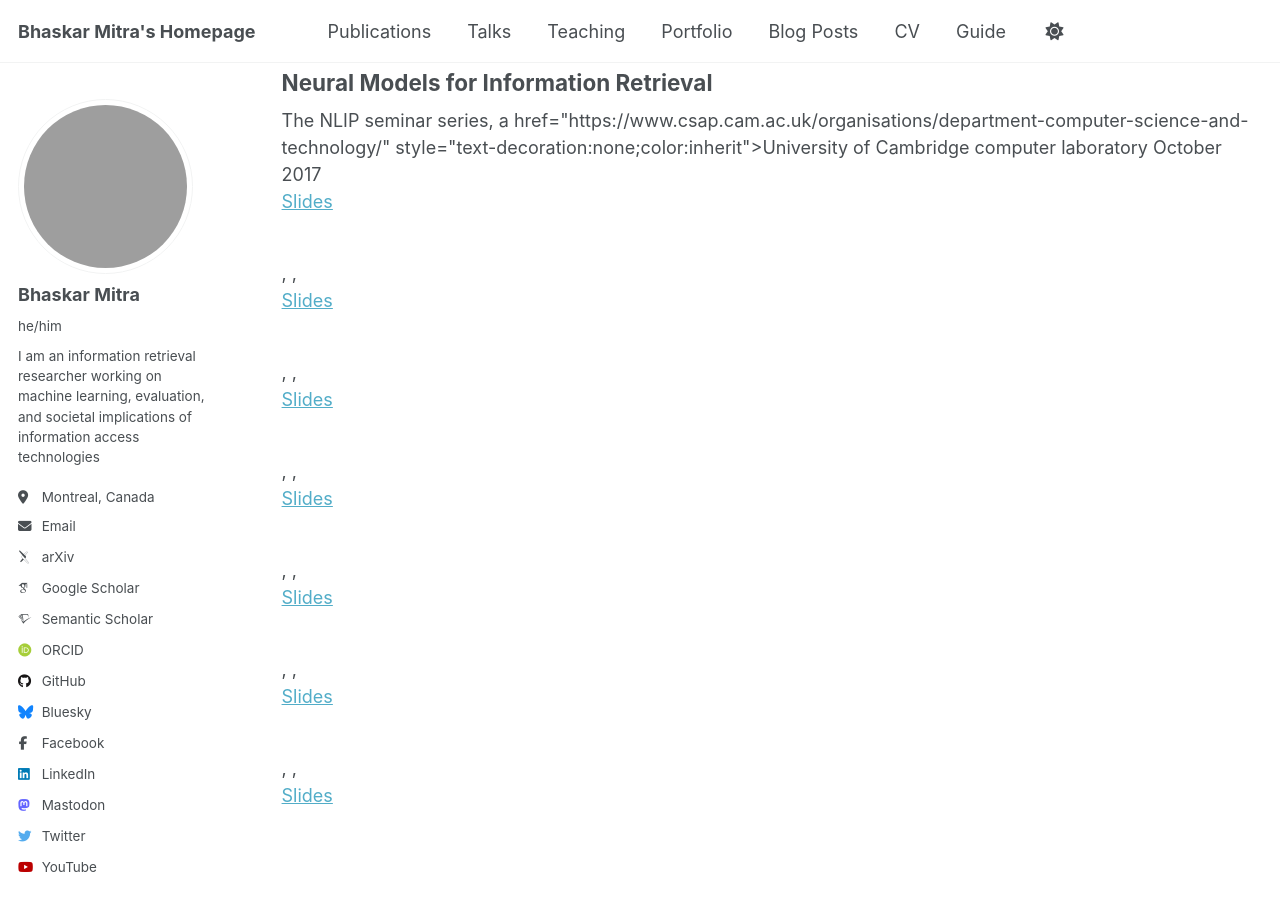
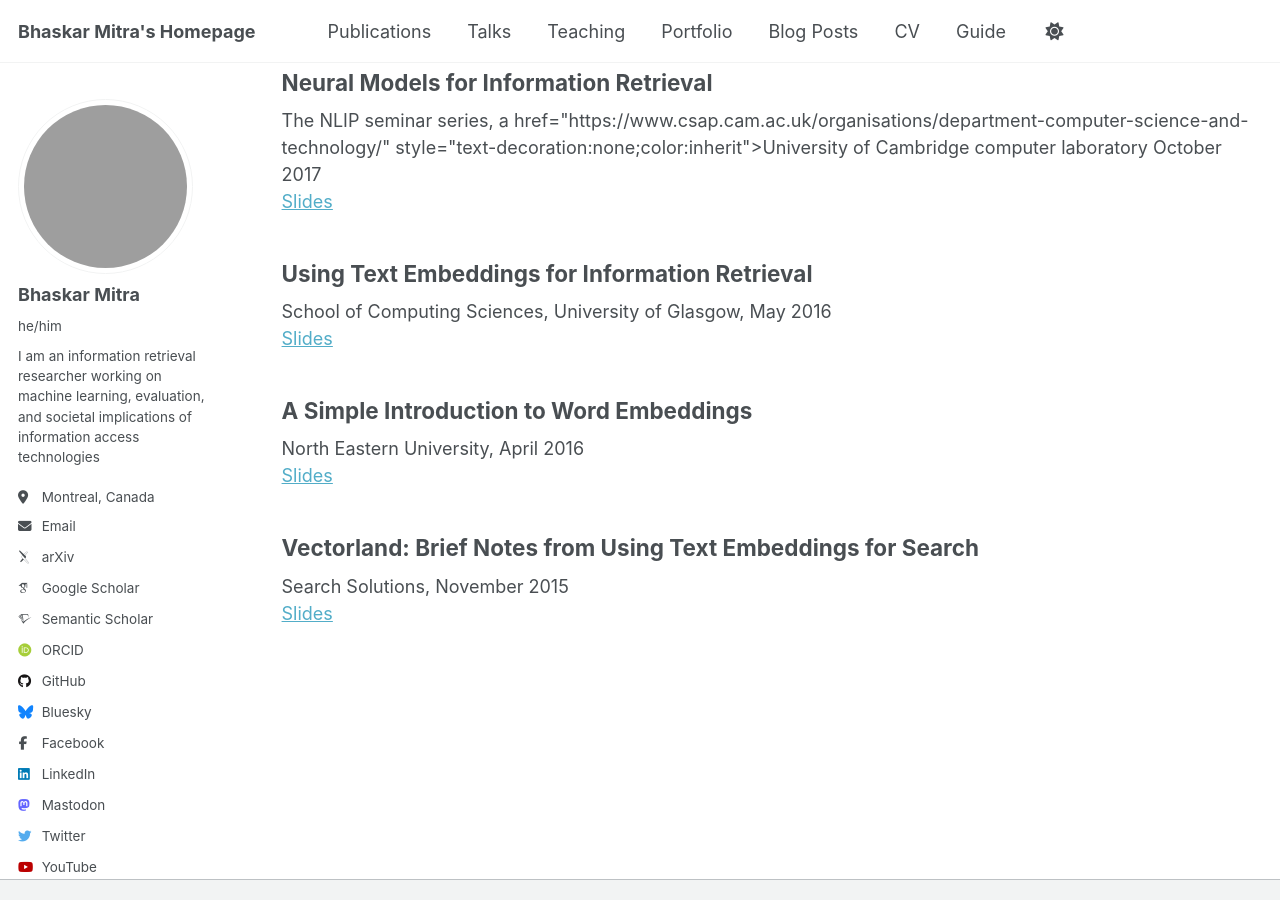
Before and after one commit to bhaskar-mitra/bhaskar-mitra.github.io, a Jekyll site: the page built from _pages/talks.html, in a window 1280 px wide and 900 px high, scrolled down 4575 px. Built offline with Jekyll 4.4.1, drawn with Linux system fonts in a browser that asks for light colours; some web fonts are replaced; grey boxes are pictures that could not be loaded.

Commit message:
Update talks.html

```diff
--- a/_pages/talks.html
+++ b/_pages/talks.html
@@ -152,45 +152,22 @@ author_profile: true
     <a href="https://www.slideshare.net/BhaskarMitra3/neural-models-for-information-retrieval-80731267">Slides</a>
   </article>
   <article class="archive__item" itemscope itemtype="http://schema.org/CreativeWork">
-    <h2></h2>
-    <a href="" style="text-decoration:none;color:inherit"></a>,
-    <a href="" style="text-decoration:none;color:inherit"></a>,
-    <br/>
-    <a href="">Slides</a>
+    <h2>Using Text Embeddings for Information Retrieval</h2>
+    <a href="http://www.gla.ac.uk/schools/computing/" style="text-decoration:none;color:inherit">School of Computing Sciences</a>,
+    <a href="http://www.gla.ac.uk/" style="text-decoration:none;color:inherit">University of Glasgow</a>,
+    May 2016<br/>
+    <a href="http://www.slideshare.net/BhaskarMitra3/using-text-embeddings-for-information-retrieval">Slides</a>
   </article>
   <article class="archive__item" itemscope itemtype="http://schema.org/CreativeWork">
-    <h2></h2>
-    <a href="" style="text-decoration:none;color:inherit"></a>,
-    <a href="" style="text-decoration:none;color:inherit"></a>,
-    <br/>
-    <a href="">Slides</a>
+    <h2>A Simple Introduction to Word Embeddings</h2>
+    <a href="http://www.northeastern.edu/seattle/" style="text-decoration:none;color:inherit">North Eastern University</a>,
+    April 2016<br/>
+    <a href="http://www.slideshare.net/BhaskarMitra3/a-simple-introduction-to-word-embeddings">Slides</a>
   </article>
   <article class="archive__item" itemscope itemtype="http://schema.org/CreativeWork">
-    <h2></h2>
-    <a href="" style="text-decoration:none;color:inherit"></a>,
-    <a href="" style="text-decoration:none;color:inherit"></a>,
-    <br/>
-    <a href="">Slides</a>
-  </article>
-  <article class="archive__item" itemscope itemtype="http://schema.org/CreativeWork">
-    <h2></h2>
-    <a href="" style="text-decoration:none;color:inherit"></a>,
-    <a href="" style="text-decoration:none;color:inherit"></a>,
-    <br/>
-    <a href="">Slides</a>
-  </article>
-  <article class="archive__item" itemscope itemtype="http://schema.org/CreativeWork">
-    <h2></h2>
-    <a href="" style="text-decoration:none;color:inherit"></a>,
-    <a href="" style="text-decoration:none;color:inherit"></a>,
-    <br/>
-    <a href="">Slides</a>
-  </article>
-  <article class="archive__item" itemscope itemtype="http://schema.org/CreativeWork">
-    <h2></h2>
-    <a href="" style="text-decoration:none;color:inherit"></a>,
-    <a href="" style="text-decoration:none;color:inherit"></a>,
-    <br/>
-    <a href="">Slides</a>
+    <h2>Vectorland: Brief Notes from Using Text Embeddings for Search</h2>
+    <a href="http://irsg.bcs.org/SearchSolutions/2015/sse2015.php" style="text-decoration:none;color:inherit">Search Solutions</a>,
+    November 2015<br/>
+    <a href="http://www.slideshare.net/BhaskarMitra3/vectorland-brief-notes-from-using-text-embeddings-for-search">Slides</a>
   </article>
 </div>
```
